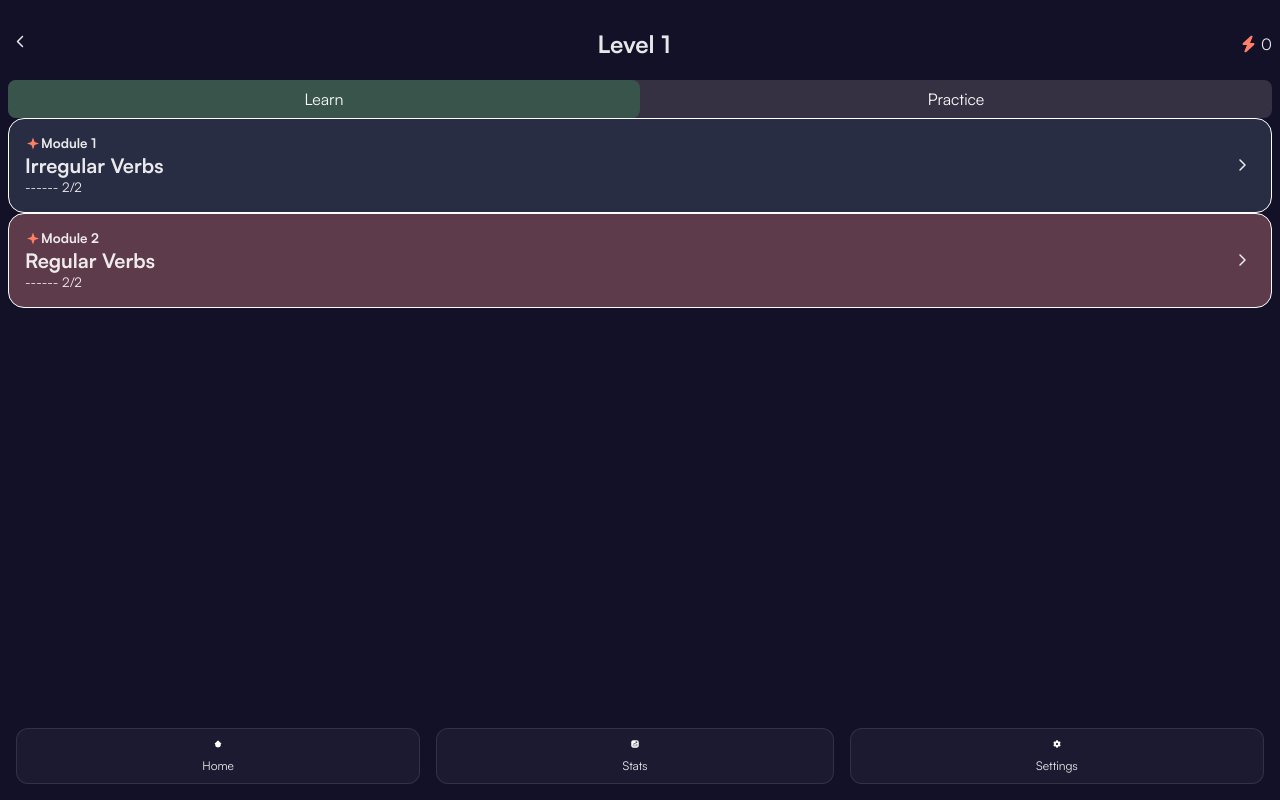
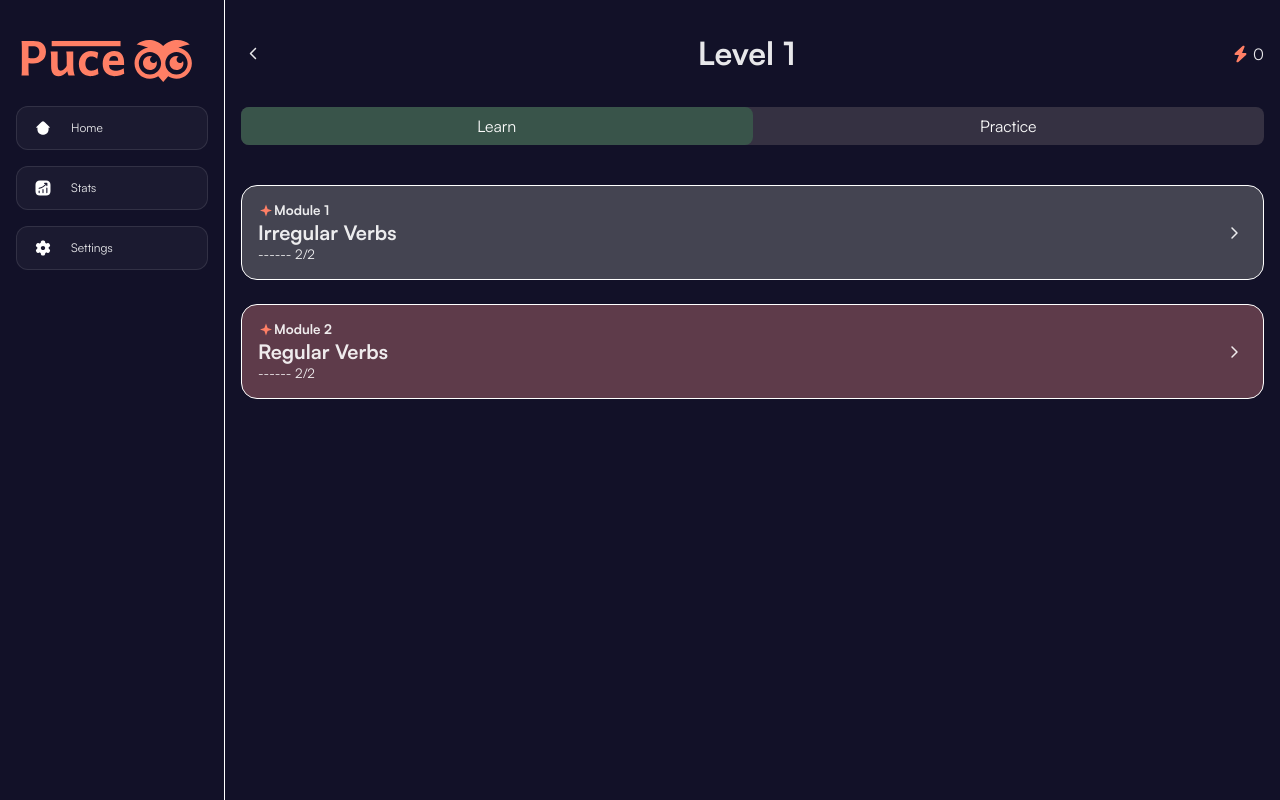
Before and after one commit to mjansons/latvian-language-learning-app, a Vue app: page /level-1 in a window 1280 px wide. Built offline with nearby package versions, Linux system fonts and the light colour scheme.

Commit message:
fix: hero page layout

```diff
--- a/src/App.vue
+++ b/src/App.vue
@@ -7,9 +7,9 @@ const viewStore = useViewStore()
 </script>
 
 <template>
-    <div class="wrapper">
     <RouterView />
-        <nav v-if="viewStore.mainNavVisible">
+    <nav class="main-nav" v-if="viewStore.mainNavVisible">
+        <img src="@/assets/icons/puce-logo.svg" alt="logo" />
         <RouterLink :to="{ name: 'home' }" tabindex="-1">
             <button type="button">
                 <img src="./assets/icons/home.svg" alt="home button" /><span>Home</span>
@@ -29,28 +29,22 @@ const viewStore = useViewStore()
         </RouterLink>
     </nav>
     <ErrorToast />
-    </div>
 </template>
 
 <style scoped>
-.wrapper {
-    box-sizing: content-box;
-    margin: 0;
-    padding: 0;
-    display: flex;
-    flex-direction: column;
-    justify-content: space-between;
-    height: 100vh;
-    width: 100%;
-}
-
-nav {
-    padding: 8px;
+.main-nav {
     box-sizing: content-box;
     display: flex;
     flex-direction: row;
     align-content: flex-start;
+    gap: 16px;
+    padding: 16px;
 }
+
+img[alt='logo'] {
+    display: none;
+}
+
 a {
     display: flex;
     flex-grow: 1;
@@ -67,12 +61,12 @@ button {
     color: var(--white-900);
     border: 0.5px solid var(--white-100);
     border-radius: 12px;
-    margin: 8px;
+    /* margin: 8px; */
 
     & img {
         margin: 8px 8px 4px 8px;
-        width: 12px;
-        height: 12px;
+        width: 16px;
+        height: 16px;
     }
     & span {
         margin: 4px 8px 8px 8px;
@@ -96,6 +90,43 @@ button:disabled {
     opacity: 20%;
 }
 
-@media only screen and (min-width: 750px) {
+@media only screen and (min-width: 800px) {
+    nav {
+        flex-grow: 1;
+    }
+    .main-nav {
+        flex-direction: column;
+        justify-content: flex-start;
+        width: 15%;
+        flex-grow: 0;
+        padding: 32px 16px 0px 16px;
+        border-right: 1px solid white;
+    }
+
+    a {
+        flex-grow: 0;
+    }
+
+    button {
+        flex-direction: row;
+        justify-content: flex-start;
+        align-items: center;
+
+        & img {
+            margin: 8px;
+            width: 24px;
+            height: 24px;
+        }
+        & span {
+            margin: 8px;
+            font-size: 12px;
+            text-decoration: none;
+        }
+    }
+
+    img[alt='logo'] {
+        display: block;
+        padding: 8px 16px 8px 2px;
+    }
 }
 </style>
--- a/src/assets/main.css
+++ b/src/assets/main.css
@@ -85,18 +85,33 @@ html {
 }
 
 body {
-  box-sizing: content-box;
   padding: 0;
   margin: 0;
-  height: 100vh;
-  width: 100vw;
 }
 
 header {
   display: flex;
-  justify-content: space-between;
-  align-items: center;
-  align-content: center;
+  flex-direction: column;
+  margin-bottom: 32px;
+
+  & div {
+    display: flex;
+    justify-content: space-between;
+  }
+
+  h1 {
+    margin: 0;
+  }
+
+  p {
+    margin-top: 4px;
+    margin-bottom: 4px;
+  }
+
+  & a {
+    display: flex;
+    align-items: center;
+  }
 }
 
 footer {
@@ -110,18 +125,26 @@ footer>button:only-child {
 }
 
 #app {
-  box-sizing: content-box;
-  padding: 0;
-  margin: 0;
+  box-sizing: border-box;
+  margin: auto;
+  display: flex;
+  flex-direction: column;
+  justify-content: space-between;
   height: 100vh;
   width: 100vw;
+
+  /* max-width: 1000px; */
 }
 
-.btn-2 {
+.lesson-wrapper {
   display: flex;
-  flex-grow: 1;
-  background-color: var(--green-100);
-  width: 100%;
+  overflow: scroll;
+  flex-direction: column;
+  gap: 24px;
+
+  & a {
+    flex-grow: 1;
+  }
 }
 
 .btn-next {
@@ -148,9 +171,125 @@ footer>button:only-child {
   transform: translate(-50%, -50%);
 }
 
+table {
+  border-collapse: separate;
+  border-spacing: 0;
+  overflow: hidden;
+}
+
+th {
+  background-color: #3a3a3a;
+  color: #FFF;
+}
+
 th,
 td {
-  border: 1px solid;
-  padding: 8px;
+  padding: 12px 40px 12px 16px;
   text-align: left;
 }
+
+td:nth-child(even),
+th:nth-child(even) {
+  border-right: 0.5px solid rgb(86 86 86);
+  border-bottom: 0.5px solid rgb(86 86 86);
+}
+
+td:nth-child(odd),
+th:nth-child(odd) {
+  border-left: 0.5px solid rgb(86 86 86);
+  border-bottom: 0.5px solid rgb(86 86 86);
+}
+
+tr:first-child th:first-child {
+  border-top-left-radius: 12px;
+}
+
+tr:first-child th:last-child {
+  border-top-right-radius: 12px;
+}
+
+tr:last-child td:first-child {
+  border-bottom-left-radius: 12px;
+}
+
+tr:last-child td:last-child {
+  border-bottom-right-radius: 12px;
+}
+
+
+
+
+
+
+
+.toggle {
+  cursor: pointer;
+  position: relative;
+  display: flex;
+  flex-wrap: nowrap;
+  align-items: center;
+  background-color: #353142;
+  border-radius: 8px;
+  margin-bottom: 40px;
+}
+
+.toggle input {
+  display: none;
+}
+
+.slider {
+  position: absolute;
+  width: 50%;
+  height: 100%;
+  transition: transform 0.5s ease-in-out;
+}
+
+.slider::before {
+  border-radius: 8px;
+  content: '';
+  position: absolute;
+  top: 0;
+  left: 0;
+  width: 100%;
+  height: 100%;
+  background-color: rgb(57 84 74);
+}
+
+.toggle input:checked+.slider {
+  transform: translateX(100%);
+}
+
+.label-left,
+.label-right {
+  margin: 8px;
+  display: flex;
+  justify-content: space-around;
+  align-items: center;
+  color: rgb(251 251 251);
+  width: 50%;
+  z-index: 2;
+}
+
+.lesson-view-wrapper {
+  display: flex;
+  flex-grow: 1;
+  flex-direction: column;
+  justify-content: space-between;
+  padding: 32px;
+  overflow: hidden;
+
+  & main {
+    overflow: scroll;
+  }
+
+  footer {
+    margin-top: 32px;
+  }
+}
+
+@media only screen and (width >=800px) {
+  #app {
+    padding: 0;
+    flex-direction: row-reverse;
+  }
+}
--- a/src/components/ProgressHeader.vue
+++ b/src/components/ProgressHeader.vue
@@ -56,6 +56,9 @@ defineExpose({
 <style scoped>
 header {
     position: relative;
+    display: flex;
+    flex-direction: row;
+    justify-content: space-between;
 }
 header::after {
     content: '';
@@ -64,7 +67,7 @@ header::after {
     height: 3px;
     width: var(--progress-width);
     left: 0px;
-    bottom: 1px;
+    bottom: -32px;
     transition: 0.3s ease-in-out;
 }
 </style>
--- a/src/components/SectionButton.vue
+++ b/src/components/SectionButton.vue
@@ -21,7 +21,6 @@ function getValueByPath(obj: Record<string, any>, path: string): any {
     <RouterLink :to="{ name: props.path }" tabindex="-1">
         <button
             type="button"
-            class="btn-2"
             :disabled="!!(props.disabledPath && getValueByPath(testStore, props.disabledPath) === false)"
         >
             <div class="info-container">
@@ -42,11 +41,13 @@ button {
     cursor: pointer;
     display: flex;
     flex-direction: row;
+    flex-grow: 1;
     justify-content: space-between;
     align-items: center;
     padding: 16px;
     border-radius: 16px;
     border: 0.5px solid rgb(255, 255, 255);
+    background-color: rgb(68, 68, 81);
 }
 
 button:disabled{
@@ -61,6 +62,9 @@ button:disabled{
 }
 a {
     text-decoration: none;
+    display: flex;
+    flex-grow: 1;
+    width: 100%;
 }
 h2,
 h4 {
--- a/src/views/HomeView/Lvl1/Lvl1.vue
+++ b/src/views/HomeView/Lvl1/Lvl1.vue
@@ -10,7 +10,7 @@ const testStore = useTestStore()
 const practiceView: Ref<boolean> = ref(false)
 </script>
 <template>
-    <nav>
+    <div class="level-view-wrapper">
         <header>
             <RouterLink :to="{ name: 'home' }">
                 <img src="@/assets/icons/arrow-left-white.svg" alt="back button" />
@@ -27,7 +27,7 @@ const practiceView: Ref<boolean> = ref(false)
             <span class="label-left">Learn</span>
             <span class="label-right">Practice</span>
         </label>
-        <div v-if="!practiceView" class="module-nav">
+        <div v-if="!practiceView" class="lesson-wrapper">
             <SectionButton
                 sectionHeader="Module 1"
                 sectionName="Irregular Verbs"
@@ -40,7 +40,7 @@ const practiceView: Ref<boolean> = ref(false)
                 disabledPath="testResults.tests.level-1.modules.module-1.completed"
             ></SectionButton>
         </div>
-        <div v-if="practiceView" class="module-nav">
+        <div v-if="practiceView" class="lesson-wrapper">
             <LessonButton
                 lessonHeader="Test"
                 lessonName="Test - Present"
@@ -63,58 +63,24 @@ const practiceView: Ref<boolean> = ref(false)
                 disabledPath="testResults.tests.level-1.modules.module-1.lessons.irregular-verbs-future.completed"
             ></LessonButton>
         </div>
-    </nav>
+    </div>
 </template>
 
 <style scoped>
-nav {
+.level-view-wrapper {
     display: flex;
+    flex-grow: 1;
+    padding: 32px 16px 0px 16px;
     flex-direction: column;
+    overflow: hidden;
 }
-.toggle {
-    cursor: pointer;
-    position: relative;
-    display: flex;
-    flex-wrap: nowrap;
+header {
+    flex-direction: row;
+    justify-content: space-between;
     align-items: center;
-    background-color: #353142;
-    border-radius: 8px;
 }
 
-.toggle input {
-    display: none;
-}
-
-.slider {
-    position: absolute;
-    width: 50%;
-    height: 100%;
-    transition: transform 0.5s ease-in-out;
-}
-
-.slider:before {
-    border-radius: 8px;
-    content: '';
-    position: absolute;
-    top: 0;
-    left: 0;
-    width: 100%;
-    height: 100%;
-    background-color: rgb(57, 84, 74);
-}
-
-.toggle input:checked + .slider {
-    transform: translateX(100%);
-}
-
-.label-left,
-.label-right {
-    margin: 8px;
-    display: flex;
-    justify-content: space-around;
-    align-items: center;
-    color: rgb(251, 251, 251);
-    width: 50%;
-    z-index: 2;
+.lesson-wrapper {
+    overflow: scroll;
 }
 </style>
--- a/src/views/HomeView/Lvl1/Mod1/GrammarTests/TestPresent.vue
+++ b/src/views/HomeView/Lvl1/Mod1/GrammarTests/TestPresent.vue
@@ -68,7 +68,7 @@ function updateAllData() {
             :correctAnswer="item.answer"
             @isOver="handleResult"
         >
-            <table>
+            <table class="four-column-table">
                 <tr>
                     <th>Vietniekvārds</th>
                     <th>Iet</th>
--- a/src/views/HomeView/Lvl1/Mod1/Mod1.vue
+++ b/src/views/HomeView/Lvl1/Mod1/Mod1.vue
@@ -21,7 +21,7 @@ const practiceView: Ref<boolean> = ref(false)
 </script>
 
 <template>
-    <div class="module-wrap">
+    <div class="module-wrapper">
         <header>
             <RouterLink :to="{ name: 'level-1' }">
                 <img src="@/assets/icons/arrow-left-white.svg" alt="back button" />
@@ -38,7 +38,7 @@ const practiceView: Ref<boolean> = ref(false)
             <span class="label-left">Learn</span>
             <span class="label-right">Practice</span>
         </label>
-        <nav class="module-nav" v-if="!practiceView">
+        <nav class="lesson-wrapper" v-if="!practiceView">
             <LessonButton
                 lessonHeader="Introduction"
                 lessonName="Introduction to verbs"
@@ -88,7 +88,7 @@ const practiceView: Ref<boolean> = ref(false)
                 disabledPath="testResults.tests.level-1.modules.module-1.lessons.irregular-verbs-future.completed"
             ></LessonButton>
         </nav>
-        <nav class="module-nav" v-if="practiceView">
+        <nav class="lesson-wrapper" v-if="practiceView">
             <LessonButton
                 lessonHeader="Test"
                 lessonName="Test - Present"
@@ -115,61 +115,20 @@ const practiceView: Ref<boolean> = ref(false)
 </template>
 
 <style scoped>
-.module-wrap {
+.module-wrapper {
+    display: flex;
+    flex-grow: 1;
+    padding: 32px 16px 0px 16px;
+    flex-direction: column;
     overflow: hidden;
 }
-.module-nav {
-    display: flex;
-    flex-direction: column;
-    gap: 16px;
-    height: calc(100vh - 211px);
-    overflow: auto;
+header {
+    flex-direction: row;
+    justify-content: space-between;
+    align-items: center;
 }
 
-.toggle {
-    cursor: pointer;
-    position: relative;
-    display: flex;
-    flex-wrap: nowrap;
-    align-items: center;
-    background-color: #353142;
-    border-radius: 8px;
-}
-
-.toggle input {
-    display: none;
-}
-
-.slider {
-    position: absolute;
-    width: 50%;
-    height: 100%;
-    transition: transform 0.5s ease-in-out;
-}
-
-.slider:before {
-    border-radius: 8px;
-    content: '';
-    position: absolute;
-    top: 0;
-    left: 0;
-    width: 100%;
-    height: 100%;
-    background-color: rgb(57, 84, 74);
-}
-
-.toggle input:checked + .slider {
-    transform: translateX(100%);
-}
-
-.label-left,
-.label-right {
-    margin: 8px;
-    display: flex;
-    justify-content: space-around;
-    align-items: center;
-    color: rgb(251, 251, 251);
-    width: 50%;
-    z-index: 2;
+.lesson-wrapper {
+    overflow: scroll;
 }
 </style>
```
Also changed, not shown: src/components/LessonButton.vue (+9 -3 lines), src/views/HomeView/HomeView.vue (+29 -6 lines), src/views/HomeView/Lvl1/Mod1/IntroductionToVerbs.vue (+29 -24 lines), src/assets/icons/puce-logo.svg (added). Lines whose indentation alone changed are shown as unchanged.
